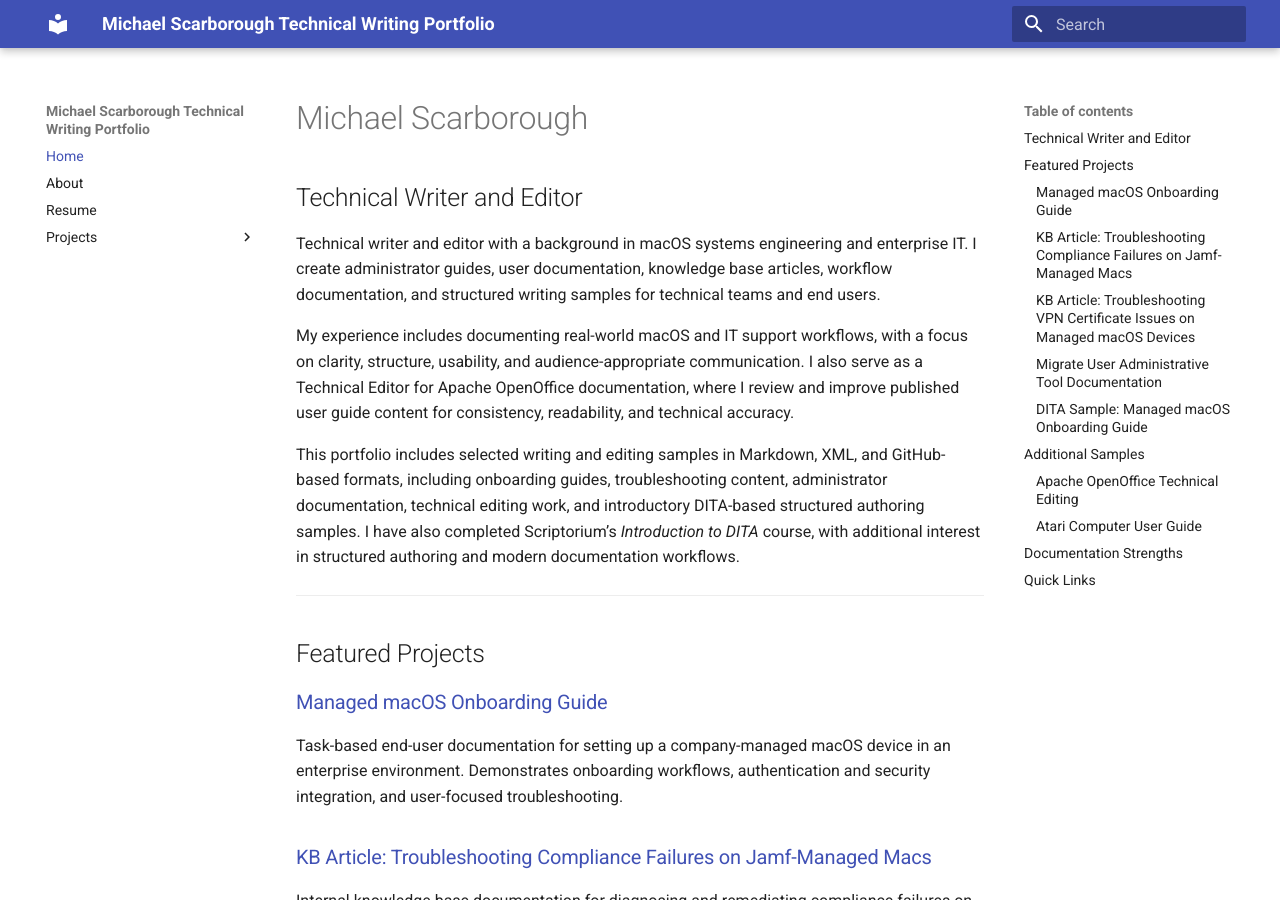
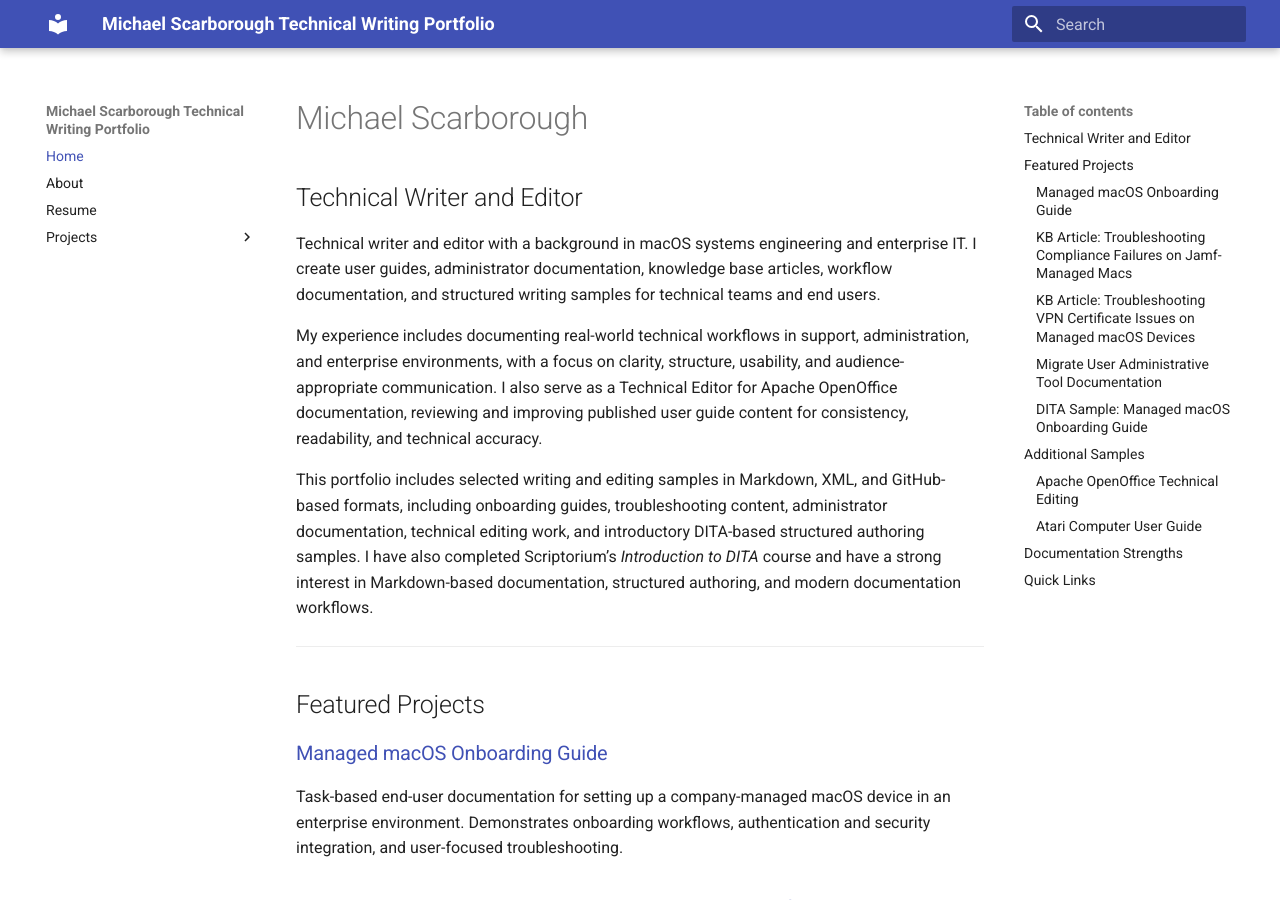
Before and after one commit to MackMike/technical-writing-portfolio-site, an MkDocs documentation site: the page built from docs/index.md, in a window 1280 px wide and 900 px high. Built offline with MkDocs 1.6.1 and Material for MkDocs 9.7.7, drawn with Linux system fonts in a browser that asks for light colours.

Commit message:
Update index.md

```diff
--- a/docs/index.md
+++ b/docs/index.md
@@ -2,11 +2,11 @@
 
 ## Technical Writer and Editor
 
-Technical writer and editor with a background in macOS systems engineering and enterprise IT. I create administrator guides, user documentation, knowledge base articles, workflow documentation, and structured writing samples for technical teams and end users.
+Technical writer and editor with a background in macOS systems engineering and enterprise IT. I create user guides, administrator documentation, knowledge base articles, workflow documentation, and structured writing samples for technical teams and end users.
 
-My experience includes documenting real-world macOS and IT support workflows, with a focus on clarity, structure, usability, and audience-appropriate communication. I also serve as a Technical Editor for Apache OpenOffice documentation, where I review and improve published user guide content for consistency, readability, and technical accuracy.
+My experience includes documenting real-world technical workflows in support, administration, and enterprise environments, with a focus on clarity, structure, usability, and audience-appropriate communication. I also serve as a Technical Editor for Apache OpenOffice documentation, reviewing and improving published user guide content for consistency, readability, and technical accuracy.
 
-This portfolio includes selected writing and editing samples in Markdown, XML, and GitHub-based formats, including onboarding guides, troubleshooting content, administrator documentation, technical editing work, and introductory DITA-based structured authoring samples. I have also completed Scriptorium’s *Introduction to DITA* course, with additional interest in structured authoring and modern documentation workflows.
+This portfolio includes selected writing and editing samples in Markdown, XML, and GitHub-based formats, including onboarding guides, troubleshooting content, administrator documentation, technical editing work, and introductory DITA-based structured authoring samples. I have also completed Scriptorium’s *Introduction to DITA* course and have a strong interest in Markdown-based documentation, structured authoring, and modern documentation workflows.
 
 ---
 
```
